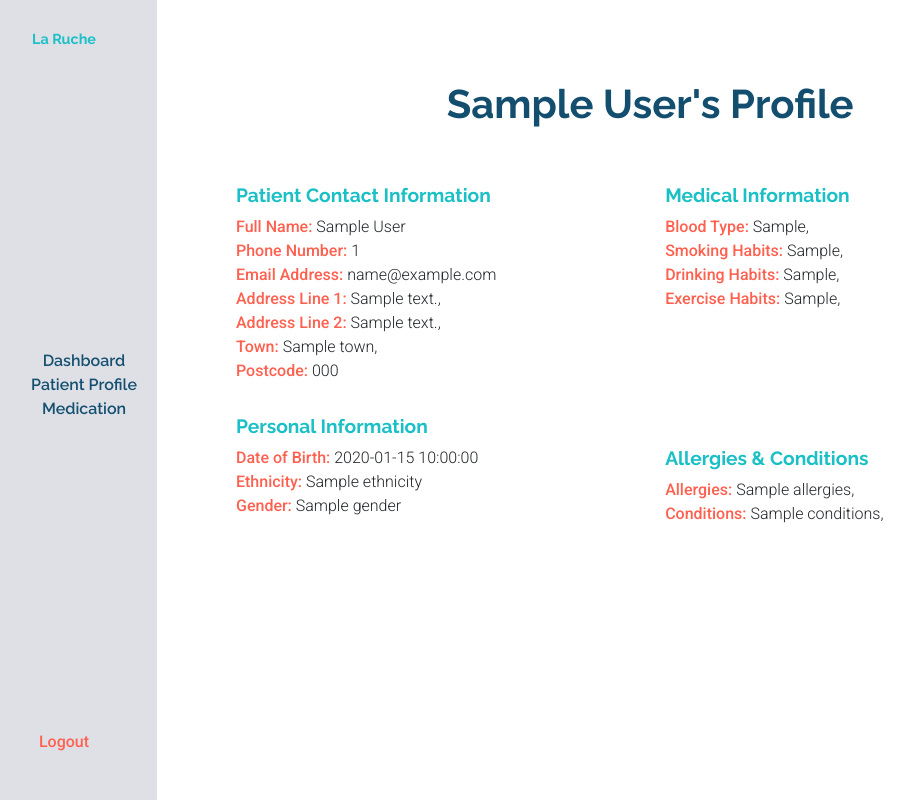
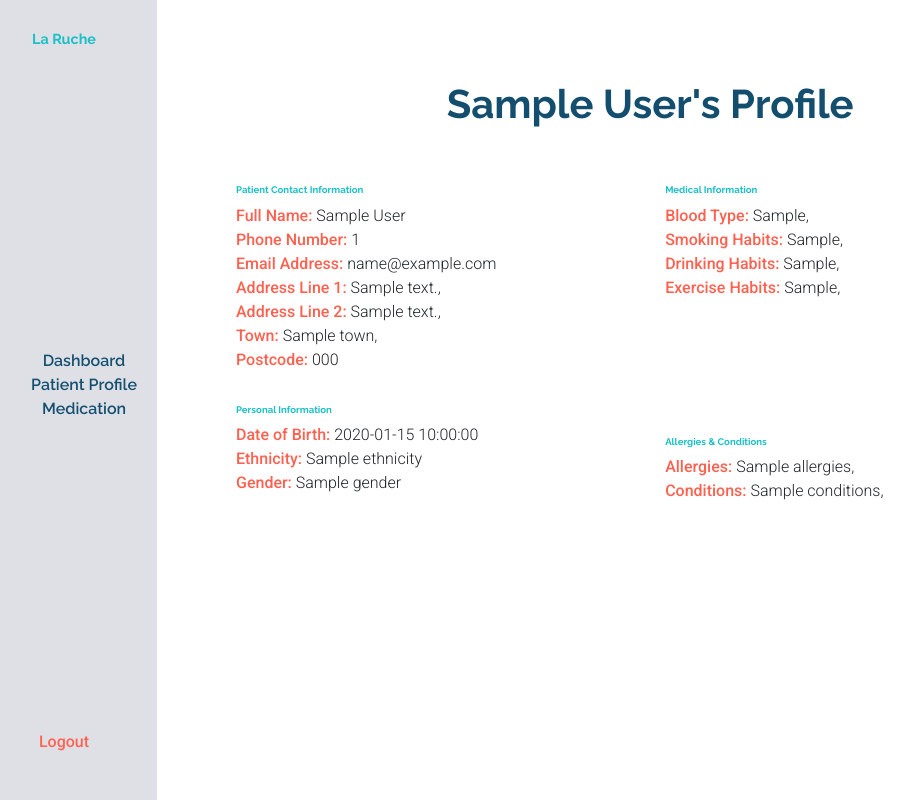
Before and after one commit to ClaireLally8/La-Ruche, a Flask app: template templates/profile.html in a window 1280 px wide. Shown: the whole page, without its empty margins (29-943 px from the left). Run offline with Flask 2, Linux system fonts and the light colour scheme; the template is opened without the code that fills it: most values are stand-ins (such as "Sample title", 1, 10 or a date in 2020); some libraries are stand-ins or nearby versions.

Commit message:
STyling fix

```diff
--- a/static/css/css.css
+++ b/static/css/css.css
@@ -126,7 +126,7 @@ h6 {
 /* PROFILE */
 .profile {
     font-family: "Raleway";
-    font-size: 1.2rem;
+    font-size: 0.6rem;
     color: #1ac0c6;
     font-weight:700;
 }
```
